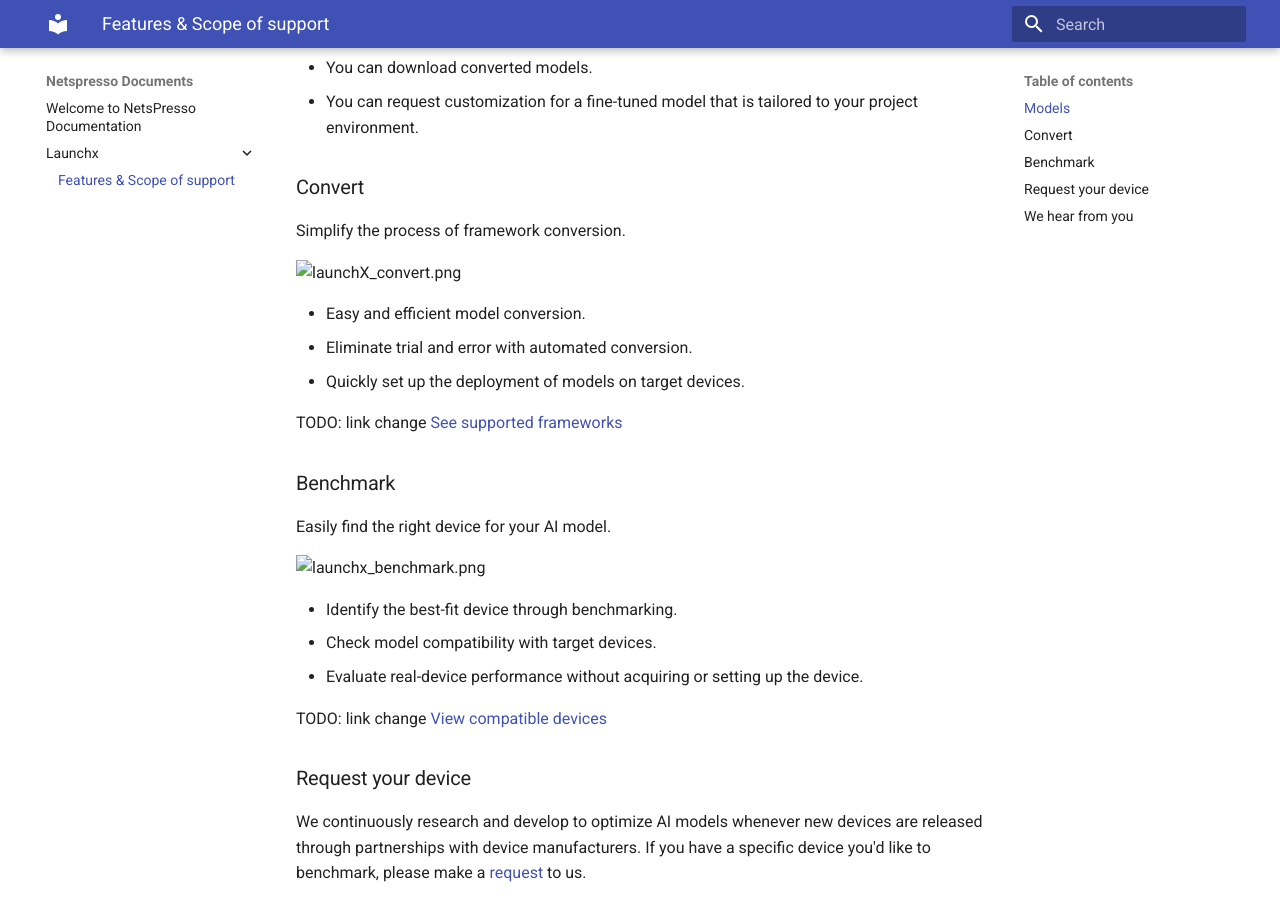
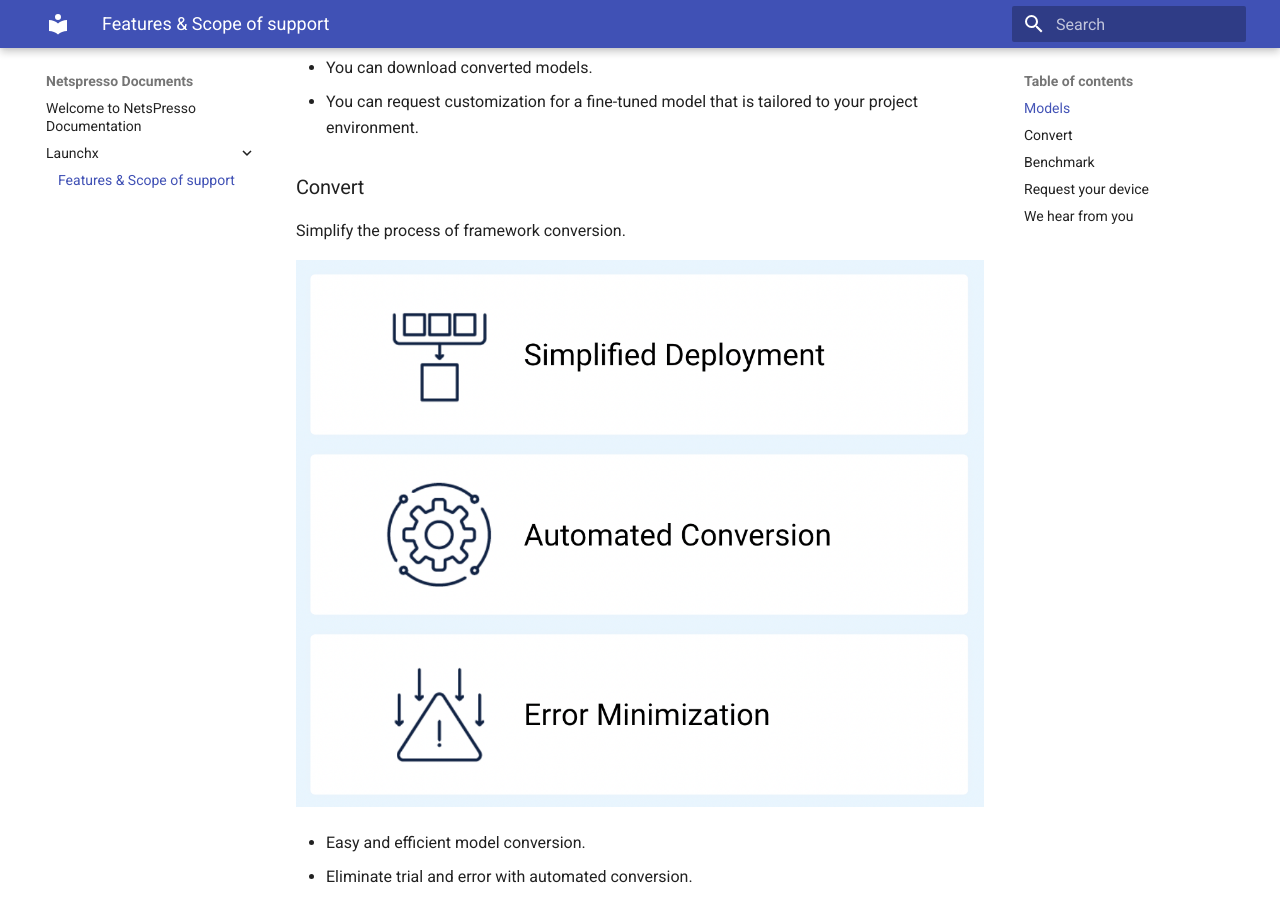
Before and after one commit to cbpark-nota/cbpark-nota, an MkDocs documentation site: the page built from docs/launchx/features_and_scope_of_support.md, in a window 1280 px wide and 900 px high, scrolled down 431 px. Built offline with MkDocs 1.6.1 and Material for MkDocs 9.7.7, drawn with Linux system fonts in a browser that asks for light colours.

Commit message:
Update image path

```diff
--- a/docs/launchx/features_and_scope_of_support.md
+++ b/docs/launchx/features_and_scope_of_support.md
@@ -14,7 +14,7 @@
 
 Simplify the process of framework conversion.
 
-![launchX_convert.png](assets/images/launchx_convert.png)
+![launchX_convert.png](https://github.com/cbpark-nota/cbpark-nota/blob/gh-pages/docs/assets/images/launchx_convert.png)
 
 - Easy and efficient model conversion.
 - Eliminate trial and error with automated conversion.
@@ -27,7 +27,7 @@
 
 Easily find the right device for your AI model.
 
-![launchx_benchmark.png](assets/images/launchx_benchmark.png)
+![launchx_benchmark.png](https://github.com/cbpark-nota/cbpark-nota/blob/gh-pages/docs/assets/images/launchx_benchmark.png)
 
 - Identify the best-fit device through benchmarking.
 - Check model compatibility with target devices.
```
